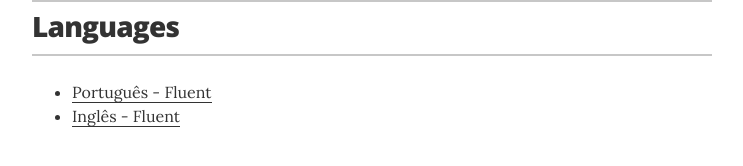
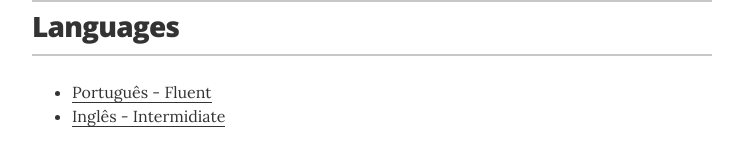
Before and after one commit to joselluis7/joselluis7.github.io, a Jekyll site: the page built from index.html, in a window 1280 px wide and 900 px high, scrolled down 2469 px. Shown: the part 724-890 px from the top of the window, without its empty margins (268-1011 px from the left). Built offline with Jekyll 4.4.1, drawn with Linux system fonts in a browser that asks for light colours.

Commit message:
Change a language info

```diff
--- a/_data/languages.yml
+++ b/_data/languages.yml
@@ -2,4 +2,4 @@
 - url: "#"
   description: Português - Fluent
 - url: "#"
-  description: Inglês - Fluent
+  description: Inglês - Intermidiate
```
